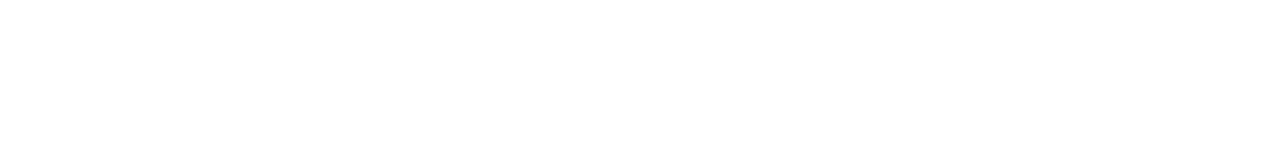
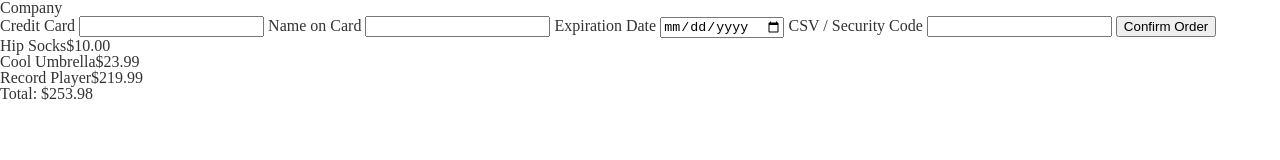
Before and after one commit to jmdarling/daily_ui, a plain HTML site: page 0002-CreditCardCheckout/index.html in a window 1280 px wide. Drawn offline with nearby package versions, Linux system fonts and the light colour scheme.

Commit message:
Scaffolds form and order summary.

```diff
--- a/0002-CreditCardCheckout/index.html
+++ b/0002-CreditCardCheckout/index.html
@@ -22,9 +22,43 @@
     </style>
   </head>
   <body>
-    <nav class="navbar"></nav>
-    <div class="container"></div>
-    <div class="checkout-form"></div>
-    <div class="order-summary"></div>
+    <nav class="navbar">
+      <span class="navbar__brand">Company</span>
+    </nav>
+    <div class="container">
+      <form class="checkout-form">
+        <label>
+          Credit Card <input id="credit-card" type="text"/>
+        </label>
+        <label>
+          Name on Card <input id="cardholder-name" type="text"/>
+        </label>
+        <label>
+          Expiration Date <input id="expiration-date" type="date"/>
+        </label>
+        <label>
+          CSV / Security Code <input id="security-code" type="text"/>
+        </label>
+
+        <input id="checkout-form__submit" type="submit" value="Confirm Order"/>
+      </form>
+      <div class="order-summary">
+        <ul class="order-summary__items">
+          <li>
+            <span class="order-summary__items__item-name">Hip Socks</span><span class="order-summary__items__item-price">$10.00</span>
+          </li>
+          <li>
+            <span class="order-summary__items__item-name">Cool Umbrella</span><span class="order-summary__items__item-price">$23.99</span>
+          </li>
+          <li>
+            <span class="order-summary__items__item-name">Record Player</span><span class="order-summary__items__item-price">$219.99</span>
+          </li>
+        </ul>
+
+        <p class="order-summary__total">
+          Total: $253.98
+        </p>
+      </div>
+    </div>
   </body>
 </html>
```
